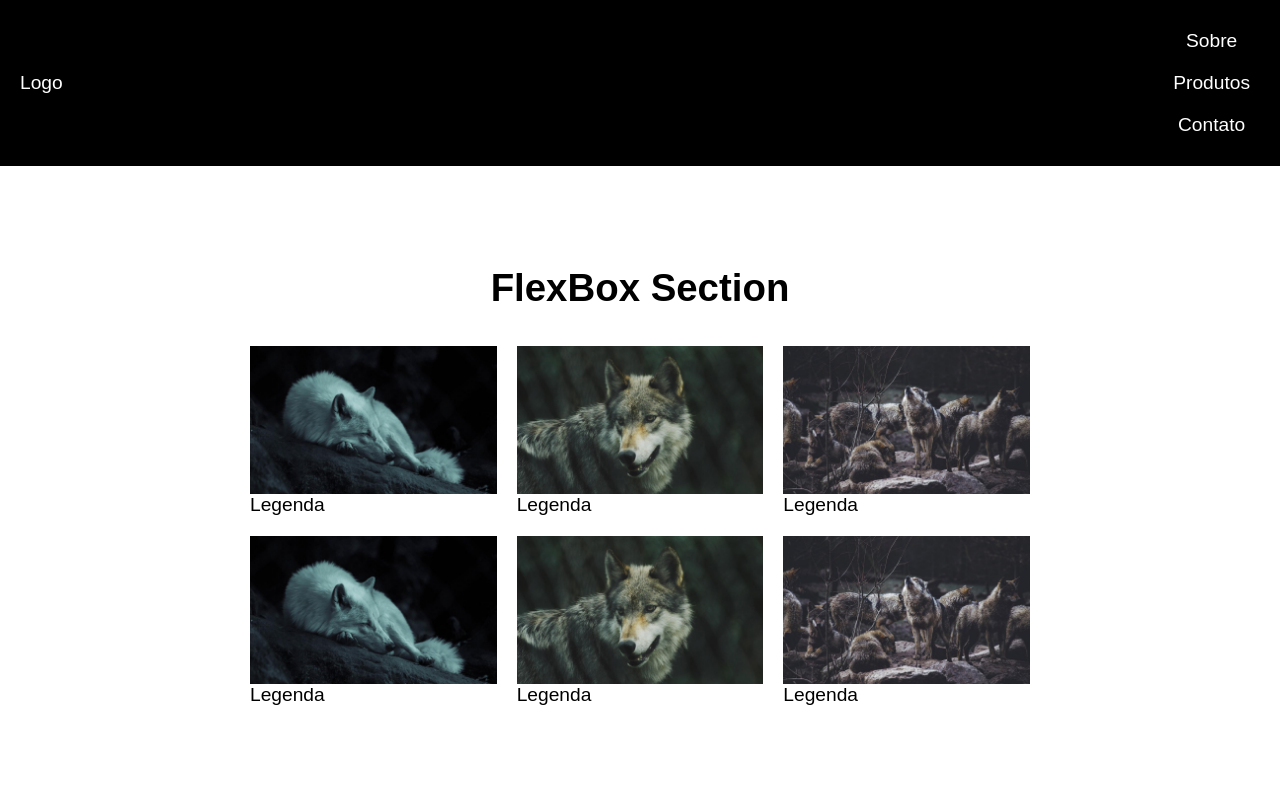
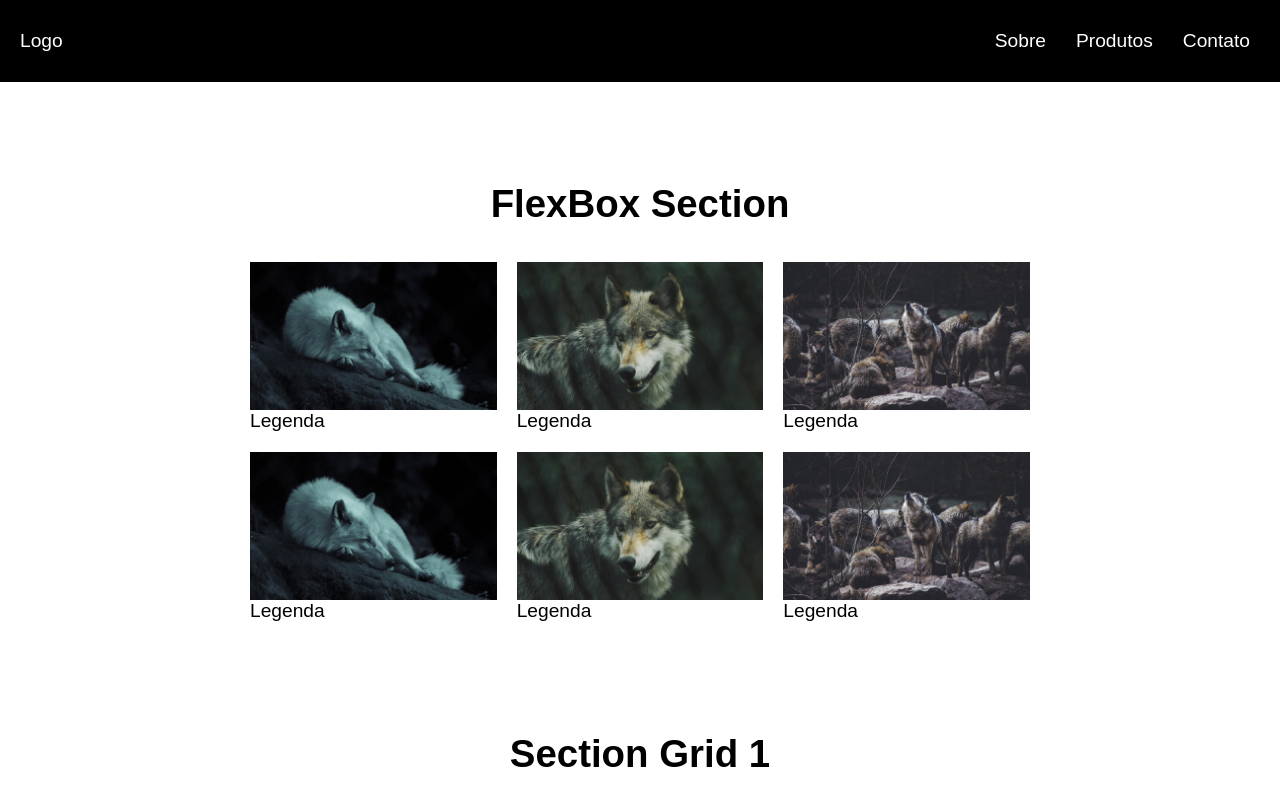
Before and after one commit to AbilioGV/CSS-Templates, a plain HTML site: page grid-flexbox_inicio/index.html in a window 1280 px wide. Shown: the top 800 px of the page. Drawn offline with Linux system fonts and the light colour scheme.

Commit message:
Update index.html

```diff
--- a/grid-flexbox_inicio/index.html
+++ b/grid-flexbox_inicio/index.html
@@ -10,8 +10,8 @@
   <body>
     <header class="header">
       <a href="/">Logo</a>
-      <nav class="menu">
-        <ul>
+      <nav>
+        <ul class="menu">
           <li><a href="/">Sobre</a></li>
           <li><a href="/">Produtos</a></li>
           <li><a href="/">Contato</a></li>
```
